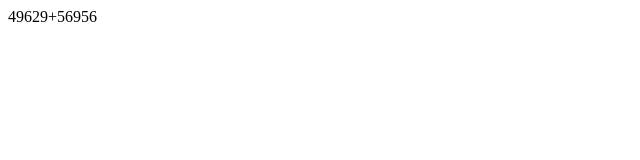
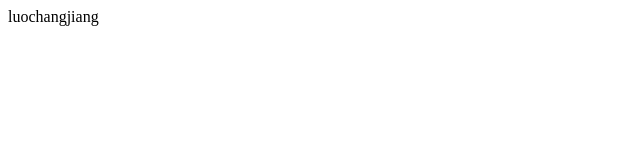
Before and after one commit to 15070903840/-, a plain HTML site: page index.html in a window 1280 px wide. Shown: the full height of the page, 0-640 px from the left. Drawn offline with Linux system fonts and the light colour scheme.

Commit message:
第二次修改

```diff
--- a/index.html
+++ b/index.html
@@ -7,6 +7,6 @@
     <title>Document</title>
 </head>
 <body>
-    <div>49629+56956</div>
+    <div>luochangjiang</div>
 </body>
 </html>
```
